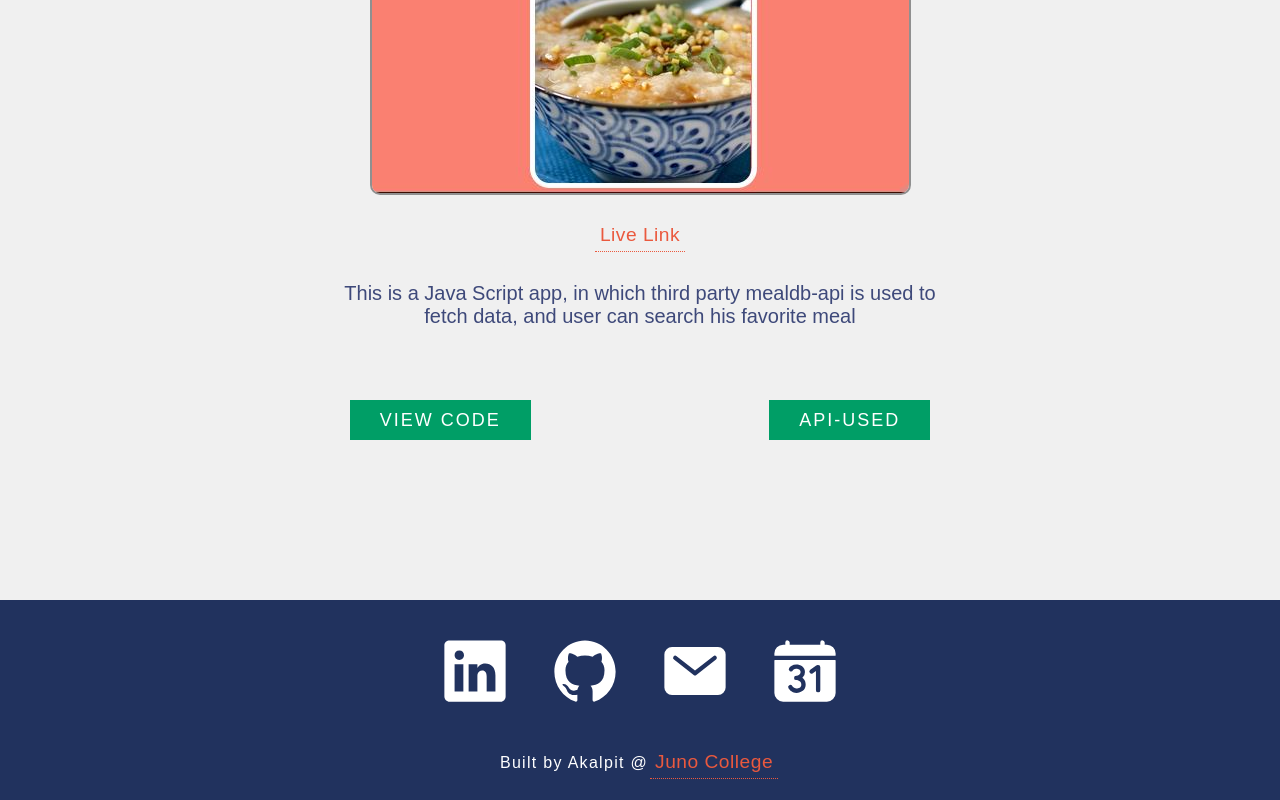
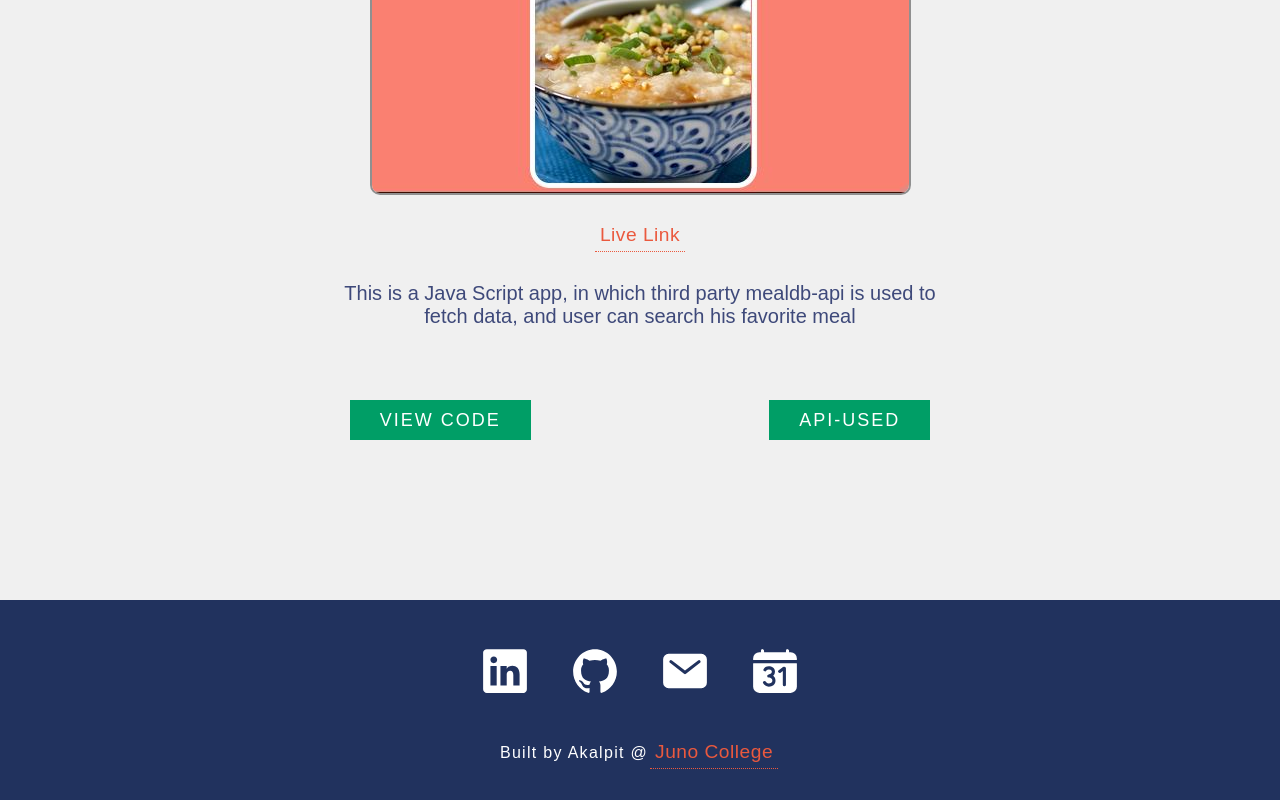
Before and after one commit to skininja673/Portfolio-React, a React (Create React App) app: page /project/1 in a window 1280 px wide. Shown: the part 476-1276 px from the top of the page. Built offline with nearby package versions, Linux system fonts and the light colour scheme.

Commit message:
adding extra styling

```diff
--- a/src/components/Footer.js
+++ b/src/components/Footer.js
@@ -7,14 +7,14 @@ function Footer() {
         <div className='footer'>
             <div className='socialMedia'>
                 {myInfo.socialLinks.map((item) => {
-                    const { id, link, icon, name } = item;
+                    const { id, link, icon } = item;
                     return (
                         <a
                             href={link}
                             key={id}
                             target='_blank'
                             rel='noreferrer'
-                            title={name}
+                            // title={name}
                         >
                             {icon}
                         </a>
--- a/src/helpers/Data.js
+++ b/src/helpers/Data.js
@@ -20,7 +20,8 @@ import {
     IoMail,
 } from 'react-icons/io5';
 
-export const aboutMe = {
+// --my raw  information-------
+const aboutMe = {
     myName: {
         firstName: 'Akalpit',
         lastName: 'Sharma',
@@ -44,69 +45,7 @@ export const aboutMe = {
     myPic: pic,
 };
 
-export const projectList = [
-    {
-        id: 1,
-        name: 'Find Me a Meal',
-        image: Proj1,
-        skills: 'JavaScript,HTML,SASS',
-        liveLink: 'https://find-me-a-meal.netlify.app/',
-        codeLink: 'https://github.com/findMeAMealApp/Project2-FindMeAMeal',
-        dataSource: 'https://www.themealdb.com/api.php',
-        about: 'This is a Java Script app, in which third party mealdb-api is used to fetch data, and user can search his favorite meal',
-    },
-    {
-        id: 2,
-        name: 'Search Your Favorite Cocktail',
-        image: Proj2,
-        skills: 'HTML, CSS, React,',
-        liveLink: 'https://cocktail-main.netlify.app/',
-        codeLink: 'https://github.com/skininja673/Project3-Cocktail',
-        dataSource: 'https://www.thecocktaildb.com/api.php',
-        about: 'This is a React app, in which third party cocktaildb-api is used to fetch data, and user can search his favorite cocktail',
-    },
-    {
-        id: 3,
-        name: 'Color Generator App',
-        image: Proj3,
-        skills: 'HTML, CSS, React',
-        liveLink: 'https://boisterous-kataifi-ff43c6.netlify.app/',
-        codeLink: 'https://github.com/skininja673/color-generator-app',
-        dataSource: 'https://github.com/noeldelgado/values.js',
-        about: 'This is a React app, where user can choose different color and shades. The data is coming from Values.js library',
-    },
-    {
-        id: 4,
-        name: 'Sidebar & Modal',
-        image: Proj4,
-        skills: 'HTML, CSS, React',
-        liveLink: 'https://silly-rabanadas-de5545.netlify.app/',
-        codeLink: 'https://github.com/skininja673/sidebar-modal',
-        dataSource: '',
-        about: 'This is a React app, its a very common UI seen in many websites',
-    },
-    {
-        id: 5,
-        name: 'Slider App',
-        image: Proj5,
-        skills: 'HTML, CSS, React',
-        liveLink: 'https://frabjous-zuccutto-a14ec4.netlify.app/',
-        codeLink: 'https://github.com/skininja673/sliderApp',
-        dataSource: '',
-        about: 'This is a React app, its a slider and it changes in every 2 second',
-    },
-    {
-        id: 6,
-        name: 'Todo App',
-        image: Proj6,
-        skills: 'React, JavaScript, HTML, CSS',
-        liveLink: 'https://golden-eclair-7f9d75.netlify.app/',
-        codeLink: 'https://github.com/skininja673/GroceryBud',
-        dataSource: '',
-        about: 'This is a list, where user can add/delete/edit items in list. This is a React project',
-    },
-];
-
+//---my info rendered on web pages----------
 export const myInfo = {
     heading: `Hi my name is ${aboutMe.myName.firstName}`,
     title: 'A Frontend Web Developer with a passion for learning and creating',
@@ -127,7 +66,6 @@ export const myInfo = {
             data: aboutMe.myEmail.email,
         },
     ],
-
     skills: [
         { id: 1, name: 'html', icon: <IoLogoHtml5 /> },
         { id: 2, name: 'css', icon: <IoLogoCss3 /> },
@@ -138,7 +76,6 @@ export const myInfo = {
         { id: 7, name: 'firebase', icon: <IoLogoFirebase /> },
         { id: 8, name: 'accessibility', icon: <IoAccessibility /> },
     ],
-
     socialLinks: [
         {
             id: 1,
@@ -155,7 +92,7 @@ export const myInfo = {
         {
             id: 3,
             name: 'email',
-            link: `mailto:`,
+            link: `mailto: ${aboutMe.myEmail.email}`,
             icon: <IoMail />,
         },
         {
@@ -167,8 +104,70 @@ export const myInfo = {
     ],
 };
 
-export const projectDisclaimer =
-    'Welcome to my projects page! I enjoy coding in React, Javascript, HTML and CSS, and am consistently upgrading my skills to tackle more complex problems. You are welcome to view the code and any comments or suggestions are highly appreciated 🙏';
+export const myProjects = {
+    projectsIntro:
+        'Welcome to my projects page! I enjoy coding in React, Javascript, HTML and CSS, and am consistently upgrading my skills to tackle more complex problems. You are welcome to view the code and any comments or suggestions are highly appreciated 🙏',
 
-export const formDisclaimer =
-    'Sometimes, I dont receive the notification from this form, you are requested to email me instead. Thank You !';
+    projectList: [
+        {
+            id: 1,
+            name: 'Find Me a Meal',
+            image: Proj1,
+            skills: 'JavaScript,HTML,SASS',
+            liveLink: 'https://find-me-a-meal.netlify.app/',
+            codeLink: 'https://github.com/findMeAMealApp/Project2-FindMeAMeal',
+            dataSource: 'https://www.themealdb.com/api.php',
+            about: 'This is a Java Script app, in which third party mealdb-api is used to fetch data, and user can search his favorite meal',
+        },
+        {
+            id: 2,
+            name: 'Search Your Favorite Cocktail',
+            image: Proj2,
+            skills: 'HTML, CSS, React,',
+            liveLink: 'https://cocktail-main.netlify.app/',
+            codeLink: 'https://github.com/skininja673/Project3-Cocktail',
+            dataSource: 'https://www.thecocktaildb.com/api.php',
+            about: 'This is a React app, in which third party cocktaildb-api is used to fetch data, and user can search his favorite cocktail',
+        },
+        {
+            id: 3,
+            name: 'Color Generator App',
+            image: Proj3,
+            skills: 'HTML, CSS, React',
+            liveLink: 'https://boisterous-kataifi-ff43c6.netlify.app/',
+            codeLink: 'https://github.com/skininja673/color-generator-app',
+            dataSource: 'https://github.com/noeldelgado/values.js',
+            about: 'This is a React app, where user can choose different color and shades. The data is coming from Values.js library',
+        },
+        {
+            id: 4,
+            name: 'Sidebar & Modal',
+            image: Proj4,
+            skills: 'HTML, CSS, React',
+            liveLink: 'https://silly-rabanadas-de5545.netlify.app/',
+            codeLink: 'https://github.com/skininja673/sidebar-modal',
+            dataSource: '',
+            about: 'This is a React app, its a very common UI seen in many websites',
+        },
+        {
+            id: 5,
+            name: 'Slider App',
+            image: Proj5,
+            skills: 'HTML, CSS, React',
+            liveLink: 'https://frabjous-zuccutto-a14ec4.netlify.app/',
+            codeLink: 'https://github.com/skininja673/sliderApp',
+            dataSource: '',
+            about: 'This is a React app, its a slider and it changes in every 2 second',
+        },
+        {
+            id: 6,
+            name: 'Todo App',
+            image: Proj6,
+            skills: 'React, JavaScript, HTML, CSS',
+            liveLink: 'https://golden-eclair-7f9d75.netlify.app/',
+            codeLink: 'https://github.com/skininja673/GroceryBud',
+            dataSource: '',
+            about: 'This is a list, where user can add/delete/edit items in list. This is a React project',
+        },
+    ],
+};
--- a/src/pages/ProjectDisplay.js
+++ b/src/pages/ProjectDisplay.js
@@ -1,12 +1,12 @@
 import React from 'react';
 import { useParams, Link } from 'react-router-dom';
-import { projectList } from '../helpers/Data';
+import { myProjects } from '../helpers/Data';
 import '../styles/ProjectDisplay.css';
 
 function ProjectDisplay() {
     const { id } = useParams();
     const { image, name, about, dataSource, liveLink, codeLink } =
-        projectList[id - 1];
+        myProjects.projectList[id - 1];
 
     return (
         <section className='project'>
@@ -23,6 +23,7 @@ function ProjectDisplay() {
             <a href={liveLink} className='liveLink liveLink2'>
                 Live Link
             </a>
+
             <p>{about}</p>
 
             <div className='link-container'>
--- a/src/pages/Projects.js
+++ b/src/pages/Projects.js
@@ -1,14 +1,16 @@
 import React from 'react';
 import ProjectItem from '../components/ProjectItem';
-import { projectList, projectDisclaimer } from '../helpers/Data';
+// import { projectList, projectsIntro } from '../helpers/Data';
+import { myProjects } from '../helpers/Data';
 
 import '../styles/Projects.css';
 
 function Projects() {
+    const { projectsIntro, projectList } = myProjects;
     return (
         <div className='projects'>
             <h1> My Personal Projects</h1>
-            <h4>{projectDisclaimer}</h4>
+            <h4>{projectsIntro}</h4>
             <div className='projectList'>
                 {projectList.map((project) => {
                     const { id, name, image } = project;
--- a/src/styles/Footer.css
+++ b/src/styles/Footer.css
@@ -13,8 +13,13 @@
 .socialMedia svg {
     color: var(--whiteColor);
     margin: 20px;
-    font-size: 70px;
+    font-size: 50px;
     cursor: pointer;
+    transition: 0.6s all;
+}
+.socialMedia svg:hover {
+    color: var(--blueColor);
+    background-color: var(--whiteColor);
 }
 
 .footer p {
--- a/src/styles/Navbar.css
+++ b/src/styles/Navbar.css
@@ -2,6 +2,10 @@
     min-width: 100%;
     height: 100px;
     background: var(--blueColor);
+
+    position: sticky;
+    top: 0;
+    z-index: 10;
 }
 
 .links {
```
Also changed, not shown: src/pages/ContactForm.js (+0 -18 lines).
